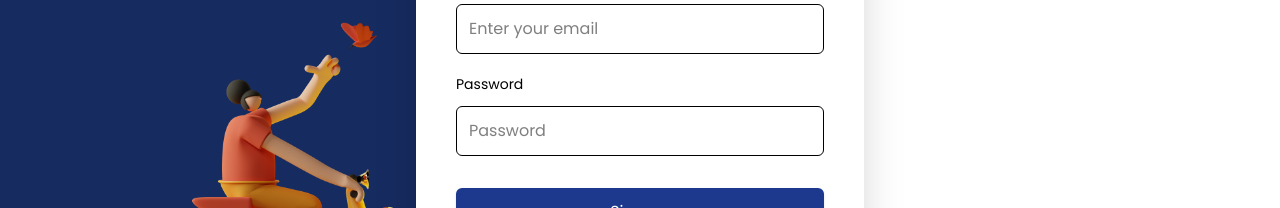
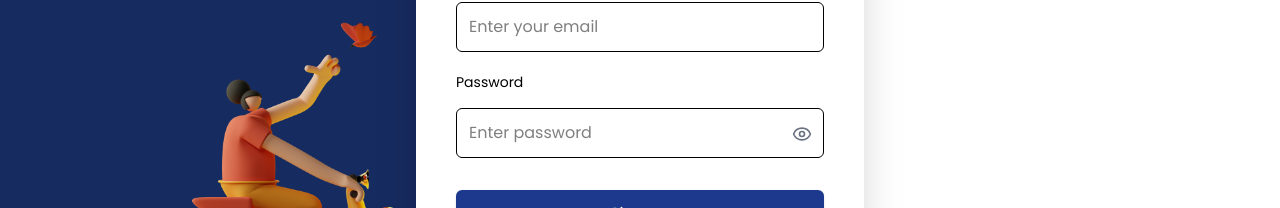
Before and after one commit to BAAD-Dev/Resumind, a Next.js app in the folder client/: page /register in a window 1280 px wide. Shown: the part 414-622 px from the top of the page. Built offline with nearby package versions, Linux system fonts and the light colour scheme; no server answers.

Commit message:
feat: added show password on login & register page

```diff
--- a/client/src/components/LoginForm.tsx
+++ b/client/src/components/LoginForm.tsx
@@ -4,10 +4,12 @@ import Link from "next/link";
 import Image from "next/image";
 import { useRouter } from "next/navigation";
 import { useState } from "react";
+import { Eye, EyeOff } from "lucide-react";
 
 export default function LoginForm() {
   const router = useRouter();
   const [error, setError] = useState<string | null>(null);
+  const [showPassword, setShowPassword] = useState(false);
 
   const handleSubmit = async (e: React.FormEvent<HTMLFormElement>) => {
     e.preventDefault();
@@ -98,6 +100,7 @@ export default function LoginForm() {
           </Link>
           <h1 className="text-4xl font-semibold mb-8 text-center">Login</h1>
 
+          {/* Email */}
           <form className="space-y-5" onSubmit={handleSubmit}>
             <div>
               <label className="block text-sm font-base">Email</label>
@@ -110,15 +113,26 @@ export default function LoginForm() {
               />
             </div>
 
-            <div>
+            {/* Password */}
+            <div className="relative">
               <label className="block text-sm font-base mt-4">Password</label>
               <input
-                type="password"
+                type={showPassword ? "text" : "password"}
                 name="password"
-                placeholder="Password"
-                className="w-full mt-3 p-3 border rounded-md focus:ring-2 focus:ring-blue-500"
+                placeholder="Enter password"
+                className="w-full mt-4 p-3 border rounded-md focus:ring-2 focus:ring-blue-500 pr-10"
                 required
               />
+              <button
+                type="button"
+                onClick={() => setShowPassword((prev) => !prev)}
+                className="absolute right-3 top-[52px] text-gray-500 hover:text-gray-700">
+                {showPassword ? (
+                  <EyeOff className="w-5 h-5" />
+                ) : (
+                  <Eye className="w-5 h-5" />
+                )}
+              </button>
             </div>
 
             {error && (
--- a/client/src/components/NavbarServer.tsx
+++ b/client/src/components/NavbarServer.tsx
@@ -37,5 +37,9 @@ export default async function NavbarServer() {
   }
   // console.log(userName);
 
-  return <Navbar isLoggedIn={isLoggedIn} userName={userName} role={role} />;
+  return (
+    <>
+      <Navbar isLoggedIn={isLoggedIn} userName={userName} role={role} />
+    </>
+  );
 }
--- a/client/src/components/RegisterForm.tsx
+++ b/client/src/components/RegisterForm.tsx
@@ -4,6 +4,7 @@ import { useState } from "react";
 import Link from "next/link";
 import Image from "next/image";
 import { useRouter } from "next/navigation";
+import { Eye, EyeOff } from "lucide-react";
 
 export default function RegisterForm() {
   const router = useRouter();
@@ -13,6 +14,7 @@ export default function RegisterForm() {
     email: "",
     password: "",
   });
+  const [showPassword, setShowPassword] = useState(false);
 
   const handleChange = (e: React.ChangeEvent<HTMLInputElement>) => {
     setForm({ ...form, [e.target.name]: e.target.value });
@@ -122,24 +124,33 @@ export default function RegisterForm() {
               />
             </div>
 
-            <div>
+            <div className="relative">
               <label className="block text-sm font-base mt-4">Password</label>
               <input
-                type="password"
+                type={showPassword ? "text" : "password"}
                 name="password"
                 value={form.password}
                 onChange={handleChange}
-                placeholder="Password"
-                className="w-full mt-3 p-3 border rounded-md focus:ring-2 focus:ring-blue-500"
+                placeholder="Enter password"
+                className="w-full mt-4 p-3 border rounded-md focus:ring-2 focus:ring-blue-500 pr-10"
                 required
                 minLength={6}
               />
+              <button
+                type="button"
+                onClick={() => setShowPassword((prev) => !prev)}
+                className="absolute right-3 top-[52px] text-gray-500 hover:text-gray-700">
+                {showPassword ? (
+                  <EyeOff className="w-5 h-5" />
+                ) : (
+                  <Eye className="w-5 h-5" />
+                )}
+              </button>
             </div>
 
             <button
               type="submit"
-              className="w-full bg-blue-900 mt-3 text-white py-3 rounded-md shadow hover:bg-[#162B60] transition"
-            >
+              className="w-full bg-blue-900 mt-3 text-white py-3 rounded-md shadow hover:bg-[#162B60] transition">
               Sign up
             </button>
           </form>
--- a/client/src/components/homepage/Price.tsx
+++ b/client/src/components/homepage/Price.tsx
@@ -1,6 +1,7 @@
 "use client";
+
 import Link from "next/link";
-import React, { useState } from "react";
+import React, { useState, useEffect } from "react";
 
 const CheckIcon = ({ className }: { className: string }) => (
   <svg
@@ -21,20 +22,14 @@ const tiers = [
   {
     name: "Free Plan",
     id: "tier-free",
-    href: "#",
     priceMonthly: "Rp.0",
     description:
       "The perfect plan if you're just getting started with resume analysis.",
-    features: [
-      "Basic ATS Score",
-      "Basic Keyword Analysis",
-      "Simple Feedback"
-    ],
+    features: ["Basic ATS Score", "Basic Keyword Analysis", "Simple Feedback"],
   },
   {
     name: "Premium Plan",
     id: "tier-premium",
-    href: "#",
     priceMonthly: "Rp.29.999",
     description:
       "Dedicated support and unlimited analysis for serious job seekers.",
@@ -44,7 +39,7 @@ const tiers = [
       "Job Description Matching & Scoring",
       "AI Keyword Suggestions",
       "Strengths and improvement areas highlighted",
-      "And more..."
+      "And more...",
     ],
   },
 ];
@@ -55,6 +50,17 @@ function classNames(...classes: (string | boolean)[]) {
 
 export default function Pricing() {
   const [hoveredPlan, setHoveredPlan] = useState("Premium Plan");
+  const [isLoggedIn, setIsLoggedIn] = useState(false);
+
+  // cek token di cookies/localStorage
+  useEffect(() => {
+    const token = document.cookie
+      .split("; ")
+      .find((row) => row.startsWith("token="));
+    if (token) {
+      setIsLoggedIn(true);
+    }
+  }, []);
 
   return (
     <div
@@ -98,9 +104,6 @@ export default function Pricing() {
                 <span className="text-5xl font-bold tracking-tight text-white">
                   {tier.priceMonthly}
                 </span>
-                {tier.name === "Premium Plan" && (
-                  <span className="text-base text-blue-200"></span>
-                )}
               </p>
               <p className="mt-6 text-base leading-7 text-blue-100">
                 {tier.description}
@@ -116,7 +119,7 @@ export default function Pricing() {
                 ))}
               </ul>
               <Link
-                href="/login"
+                href={isLoggedIn ? "/myresume/resume" : "/login"}
                 aria-describedby={tier.id}
                 className={classNames(
                   isHovered
```
Also changed, not shown: client/src/app/myresume/profile/page.tsx (+5 -4 lines).
